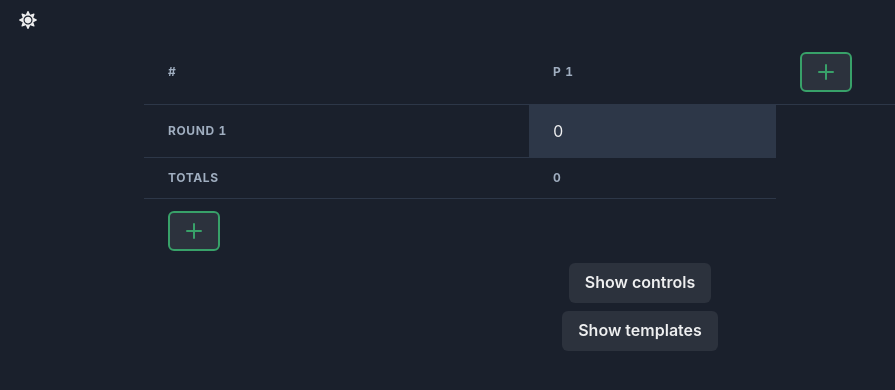
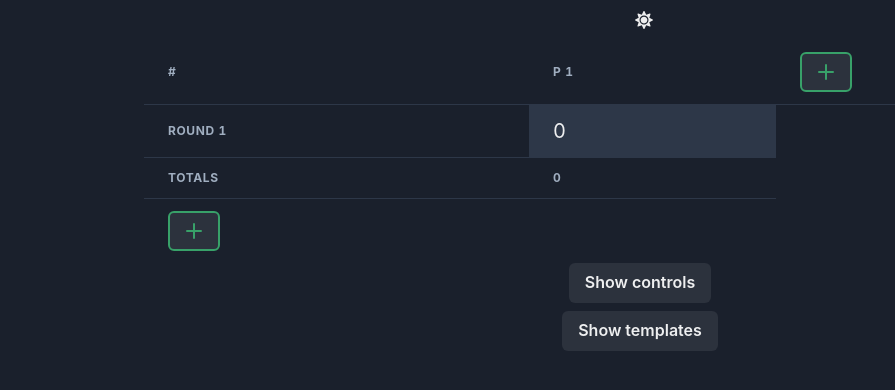
Before and after one commit to howemi/scorecard2, a React (Create React App) app: page / in a window 1280 px wide. Shown: the top 390 px of the page, without its empty margins (0-895 px from the left). Built offline with nearby package versions, Linux system fonts and the light colour scheme.

Commit message:
Add some todos, fix positioning

```diff
--- a/src/App.tsx
+++ b/src/App.tsx
@@ -15,11 +15,9 @@ import { ColorModeSwitcher } from "./ColorModeSwitcher"
 
 export const App = () => (
   <ChakraProvider theme={theme}>
-    {/* <Box textAlign="center" fontSize="xl"> */}
-      {/* <Grid minH="100vh" p={3}> */}
-        <ColorModeSwitcher justifySelf="flex-end" />
-        {/* <VStack spacing={6}> */}
-          {/* <Logo h="40vmin" pointerEvents="none" />
+    <Box textAlign="center" fontSize="xl">
+      <ColorModeSwitcher justifySelf="flex-end" />
+      {/* <Logo h="40vmin" pointerEvents="none" />
           <Text>
             Edit <Code fontSize="xl">src/App.tsx</Code> and save to reload.
           </Text>
@@ -32,9 +30,7 @@ export const App = () => (
           >
             Learn Chakra
           </Link> */}
-          <ScoreCard/>
-        {/* </VStack> */}
-      {/* </Grid> */}
-    {/* </Box> */}
+      <ScoreCard />
+    </Box>
   </ChakraProvider>
 )
--- a/src/Edit.tsx
+++ b/src/Edit.tsx
@@ -35,6 +35,7 @@ export const Edit = (props: EditProps) => {
     <Input
       autoFocus
       size="xs"
+      //TODO: experimetn chaning the font size vs size
       defaultValue={props.value}
       onKeyUp={handleOnChange}
       onBlur={handleOnBlur}
```
Also changed, not shown: src/ScoreCard.tsx (+5 -5 lines).
